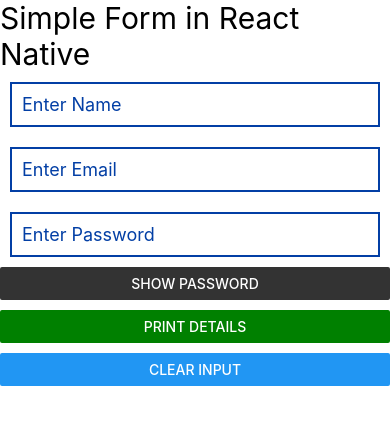
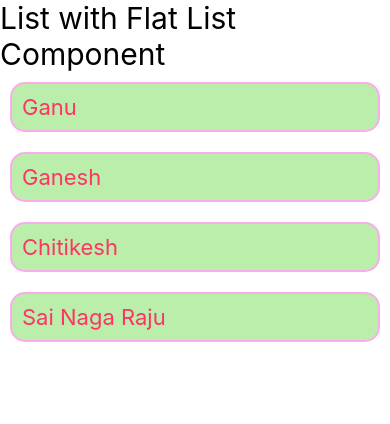
Before and after one commit to meihu-ganesh/ProjectNativeJs, a React Native app: screen / in a window 390 px wide. Shown: the top 424 px of the page. Built offline with nearby package versions, Linux system fonts and the light colour scheme.

Commit message:
List with FlatList

```diff
--- a/App.js
+++ b/App.js
@@ -7,15 +7,38 @@
  */
 
 import React, {useState} from 'react';
-import {Alert, Button, StyleSheet, Text, TextInput, View} from 'react-native';
+import {Alert, Button, FlatList, StyleSheet, Text, TextInput, View} from 'react-native';
 import ExStyles from './style';
-import Form from './components/Form';
 
 const App = () => {
-  // const [name, setName] = useState("");
+
+  const users=[
+    {
+      id:1,
+      name: 'Ganu'
+    },
+    {
+      id:2,
+      name: 'Ganesh'
+    },
+    {
+      id:3,
+      name: 'Chitikesh'
+    },
+    {
+      id:4,
+      name: 'Sai Naga Raju'
+    },
+  ];
+
   return (
     <View>
-      <Form />
+      <Text style={{fontSize:30}}>List with Flat List Component</Text>
+      <FlatList
+        data={users}
+        renderItem={({item})=><Text style={ExStyles.item}>{item.name}</Text>}
+        keyExtractor={item=>item.id}
+      />
     </View>
   );
 };
--- a/style.js
+++ b/style.js
@@ -19,6 +19,16 @@ const ExStyles = StyleSheet.create ({
         borderColor: '#033fa5',
         margin: 10,
     },
+    item:{
+        fontSize: 22,
+        padding: 10,
+        color: "#ff3366",
+        backgroundColor: "#bbeeaa",
+        borderWidth: 2,
+        borderColor: "#faaced",
+        margin: 10,
+        borderRadius: 15,
+    },
 });
 
 export default ExStyles;
```
Also changed, not shown: 2 other files (tests, documents, lock files or other folders).
